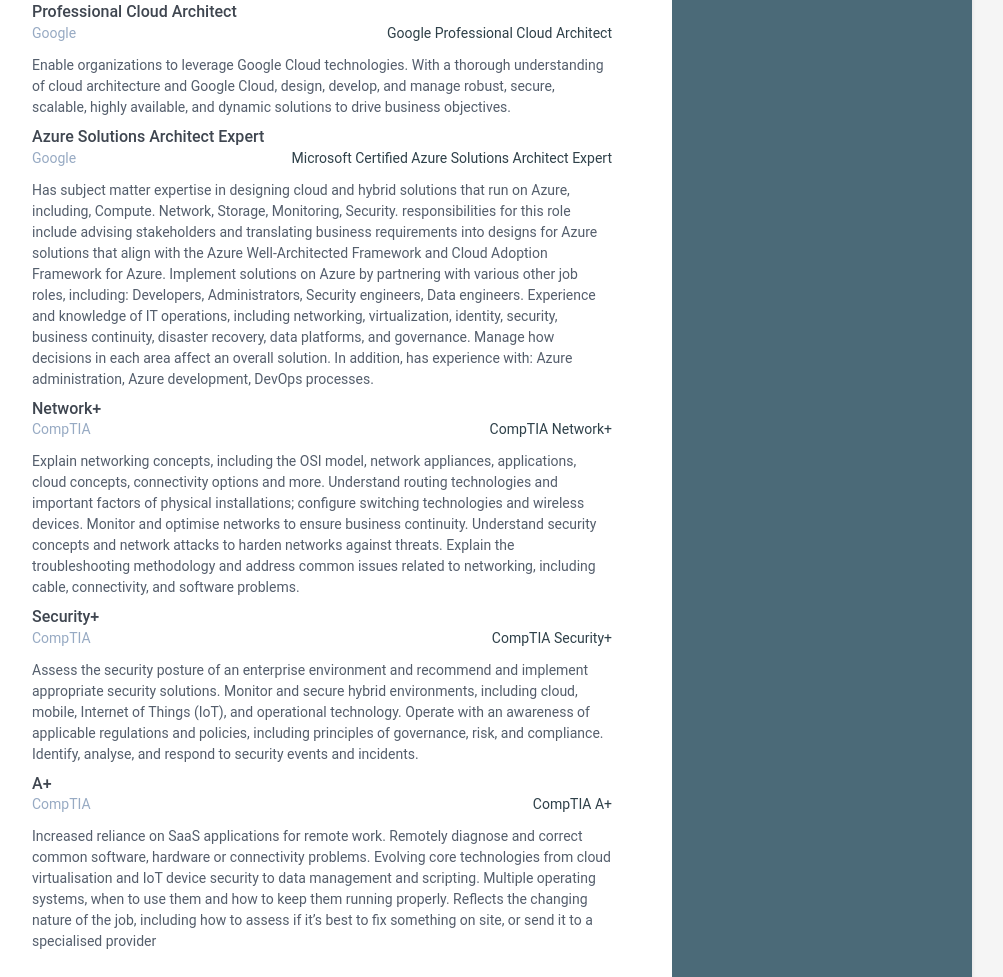
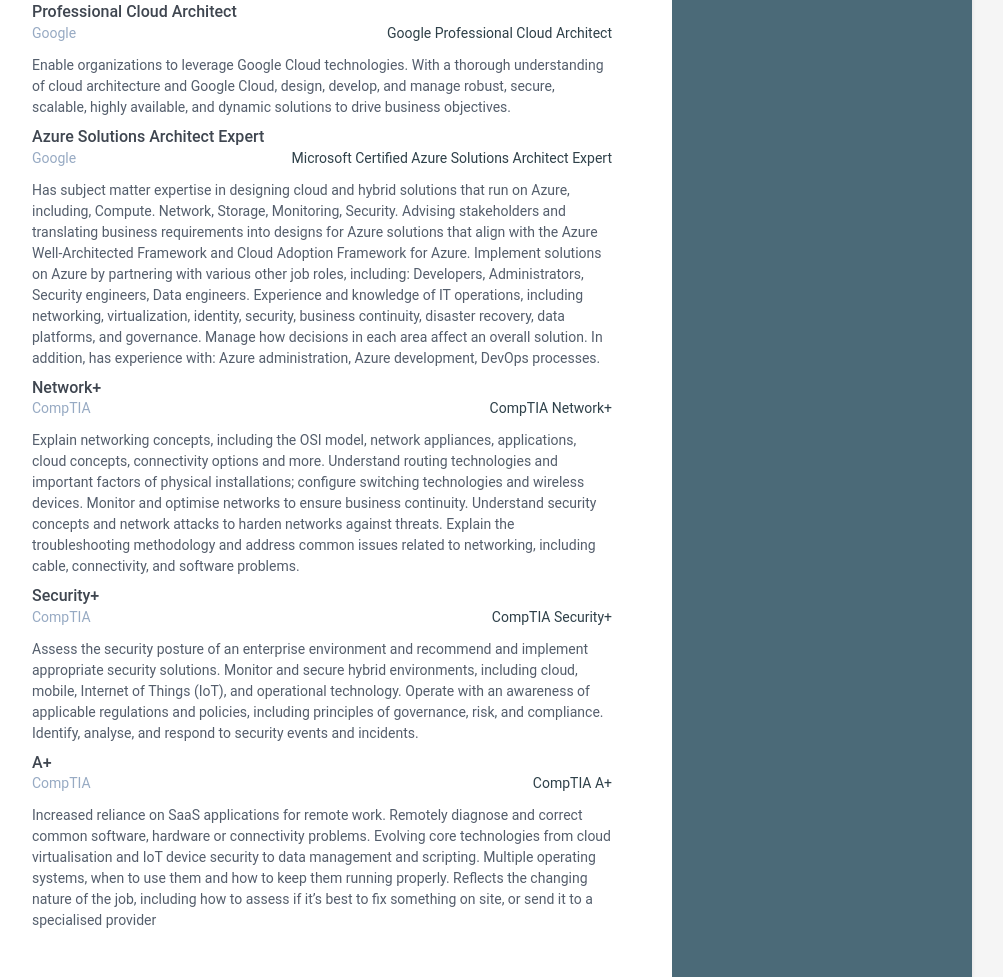
Before and after one commit to robertmarshallxyz/resume, a plain HTML site: page index.html in a window 1280 px wide. Shown: the part 950-1927 px from the top of the page, without its empty margins (168-1171 px from the left). Drawn offline with Linux system fonts and the light colour scheme.

Commit message:
site build

```diff
--- a/index.html
+++ b/index.html
@@ -400,7 +400,7 @@
     <!--//meta-->
 
     <div class="details"><p>Has subject matter expertise in designing cloud and hybrid solutions that run on Azure, including, Compute. Network, Storage, Monitoring, Security.
-responsibilities for this role include advising stakeholders and translating business requirements into designs for Azure solutions that align with the
+Advising stakeholders and translating business requirements into designs for Azure solutions that align with the
 Azure Well-Architected Framework and Cloud Adoption Framework for Azure. Implement solutions on Azure by partnering with various other job roles,
 including: Developers, Administrators, Security engineers, Data engineers. Experience and knowledge of IT operations, including networking, virtualization,
 identity, security, business continuity, disaster recovery, data platforms, and governance. Manage how decisions in each area affect an overall solution.
```
